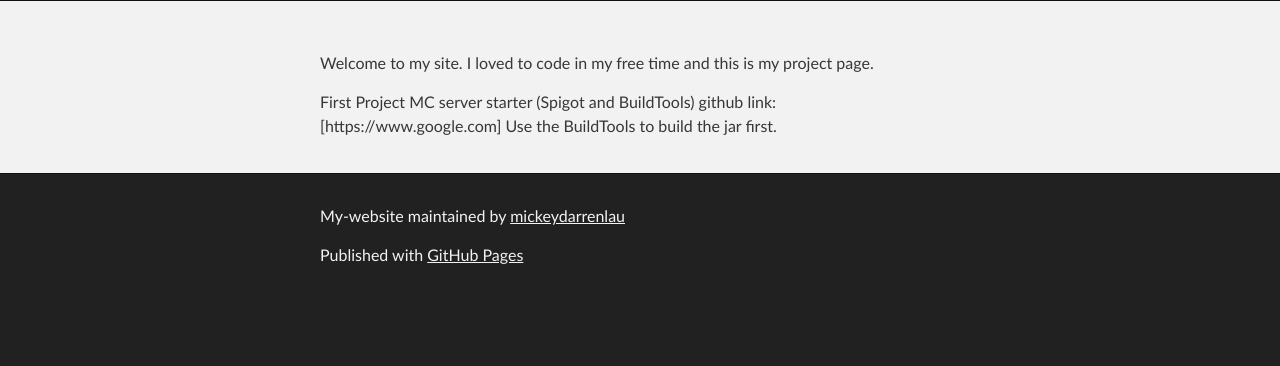
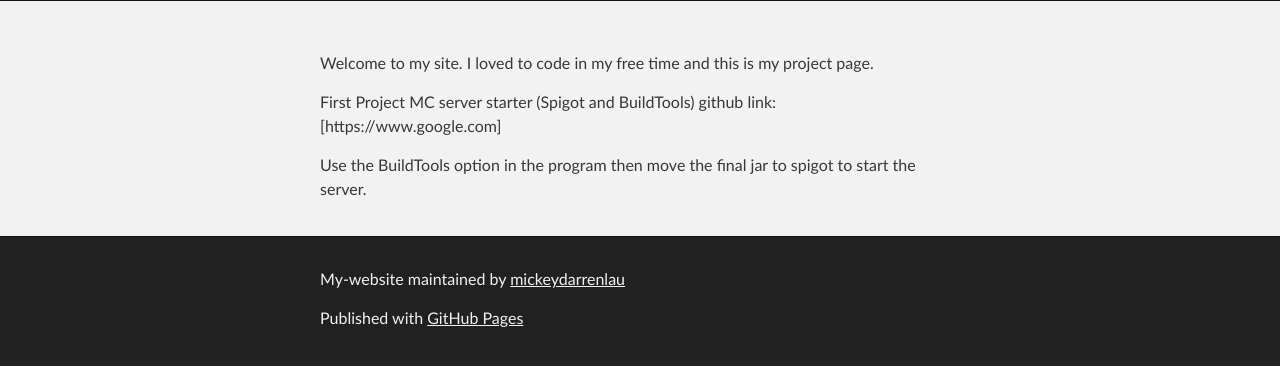
Before and after one commit to mickeydarrenlau/My-website, a Jekyll site: the page built from index.md, in a window 1280 px wide. Shown: the top 366 px of the page. Built offline with Jekyll 4.4.1, drawn with Linux system fonts in a browser that asks for light colours; a script that is not in the unit is left out.

Commit message:
Update index.md

```diff
--- a/index.md
+++ b/index.md
@@ -8,4 +8,5 @@ I loved to code in my free time and this is my project page.
 First Project
 MC server starter (Spigot and BuildTools)
 github link: [https://www.google.com]
-Use the BuildTools to build the jar first.
+
+Use the BuildTools option in the program then move the final jar to spigot to start the server.
```
